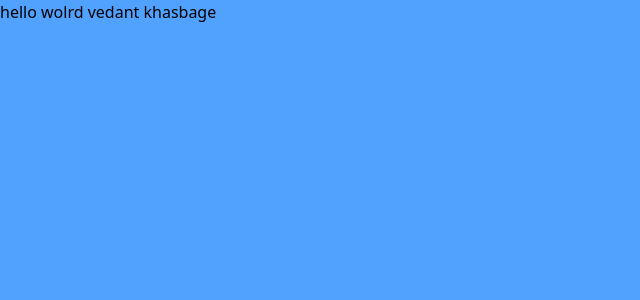
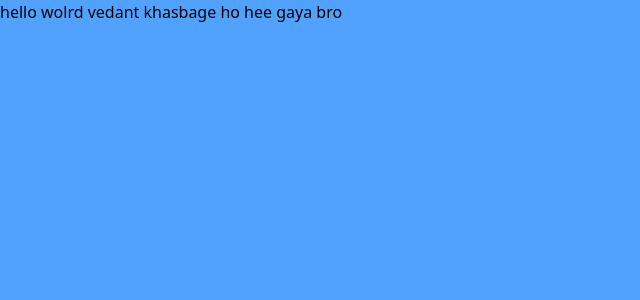
Before and after one commit to DevVedantk/Continuous_Integeration_deployment, a React (Vite) app in the folder frontend/web/: page / in a window 1280 px wide. Shown: the top 300 px of the page, without its empty margins (0-640 px from the left). Built offline with nearby package versions, Linux system fonts and the light colour scheme.

Commit message:
trying... again

```diff
--- a/frontend/web/src/App.tsx
+++ b/frontend/web/src/App.tsx
@@ -5,6 +5,7 @@ function App() {
   return <div className="h-screen w-full bg-blue-400">
     hello wolrd
     vedant khasbage
+    ho hee gaya bro
   </div>
 
 
```
